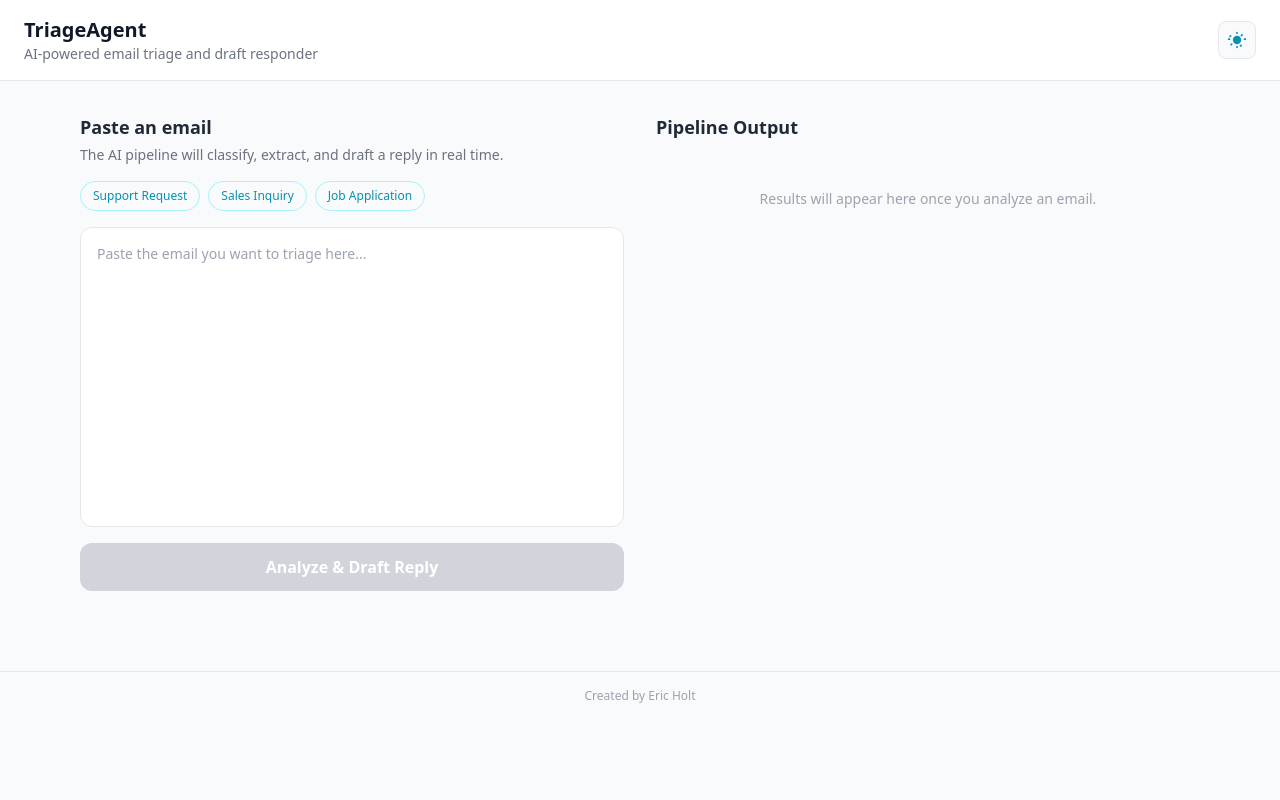
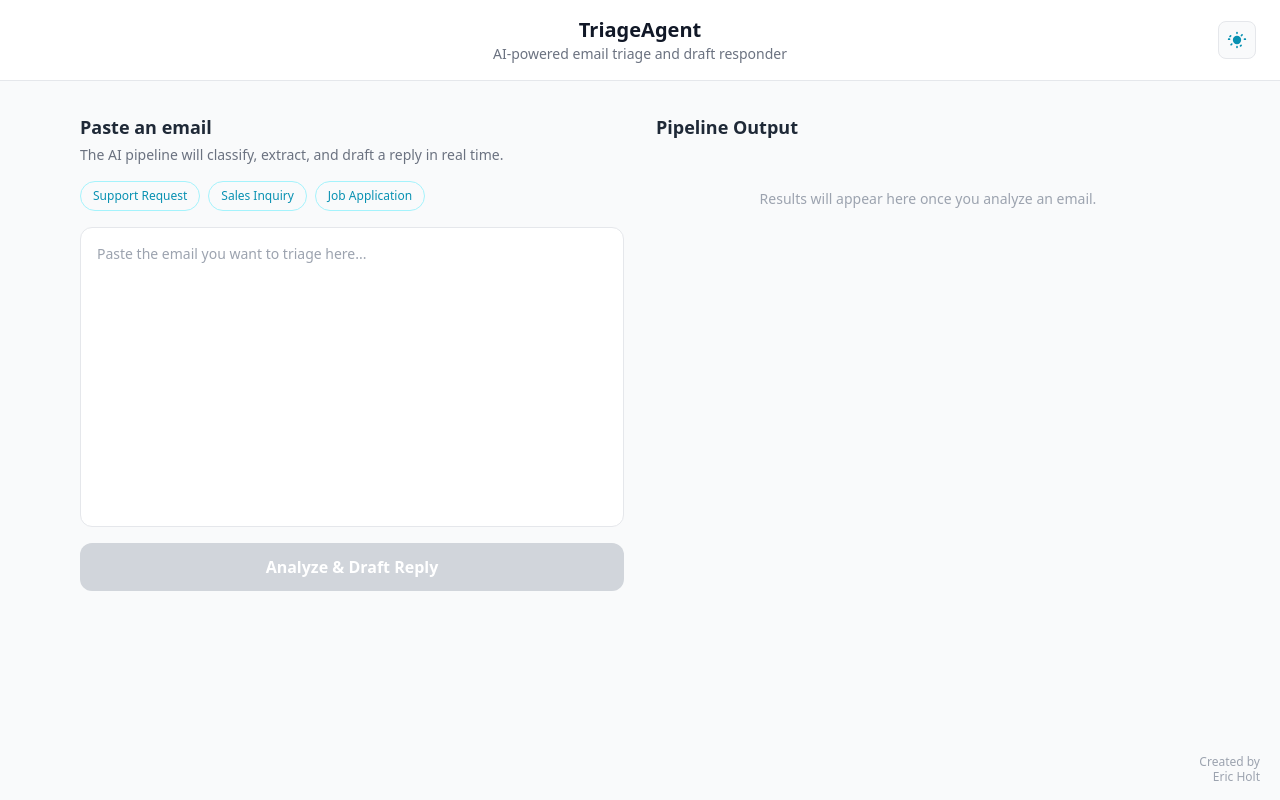
Before and after one commit to eholt723/triageagent, a React (Vite) app in the folder frontend/: page / in a window 1280 px wide. Built offline with nearby package versions, Linux system fonts and the light colour scheme.

Commit message:
center header title, move footer to bottom right

```diff
--- a/frontend/src/App.jsx
+++ b/frontend/src/App.jsx
@@ -81,15 +81,15 @@ export default function App() {
 
   return (
     <div className="min-h-screen bg-gray-50 dark:bg-gray-950 transition-colors duration-200">
-      <header className="bg-white dark:bg-gray-900 border-b border-gray-200 dark:border-gray-800 px-6 py-4 flex items-center justify-between">
-        <div>
+      <header className="bg-white dark:bg-gray-900 border-b border-gray-200 dark:border-gray-800 px-6 py-4 relative flex items-center justify-center">
+        <div className="text-center">
           <h1 className="text-xl font-bold text-gray-900 dark:text-gray-100">TriageAgent</h1>
           <p className="text-sm text-gray-500 dark:text-gray-400">AI-powered email triage and draft responder</p>
         </div>
         <button
           onClick={() => setDark((d) => !d)}
           aria-label="Toggle dark mode"
-          className="p-2 rounded-lg border border-gray-200 dark:border-gray-700 bg-gray-50 dark:bg-gray-800 hover:bg-gray-100 dark:hover:bg-gray-700 transition-colors"
+          className="absolute right-6 p-2 rounded-lg border border-gray-200 dark:border-gray-700 bg-gray-50 dark:bg-gray-800 hover:bg-gray-100 dark:hover:bg-gray-700 transition-colors"
         >
           {dark ? (
             <svg xmlns="http://www.w3.org/2000/svg" className="w-5 h-5 text-cyan-400" fill="currentColor" viewBox="0 0 24 24">
@@ -115,8 +115,8 @@ export default function App() {
         </div>
       </main>
 
-      <footer className="mt-12 py-4 border-t border-gray-200 dark:border-gray-800 text-center text-xs text-gray-400 dark:text-gray-600">
-        Created by Eric Holt
+      <footer className="fixed bottom-4 right-5 text-xs text-gray-400 dark:text-gray-600 text-right leading-tight">
+        Created by<br />Eric Holt
       </footer>
     </div>
   )
```
